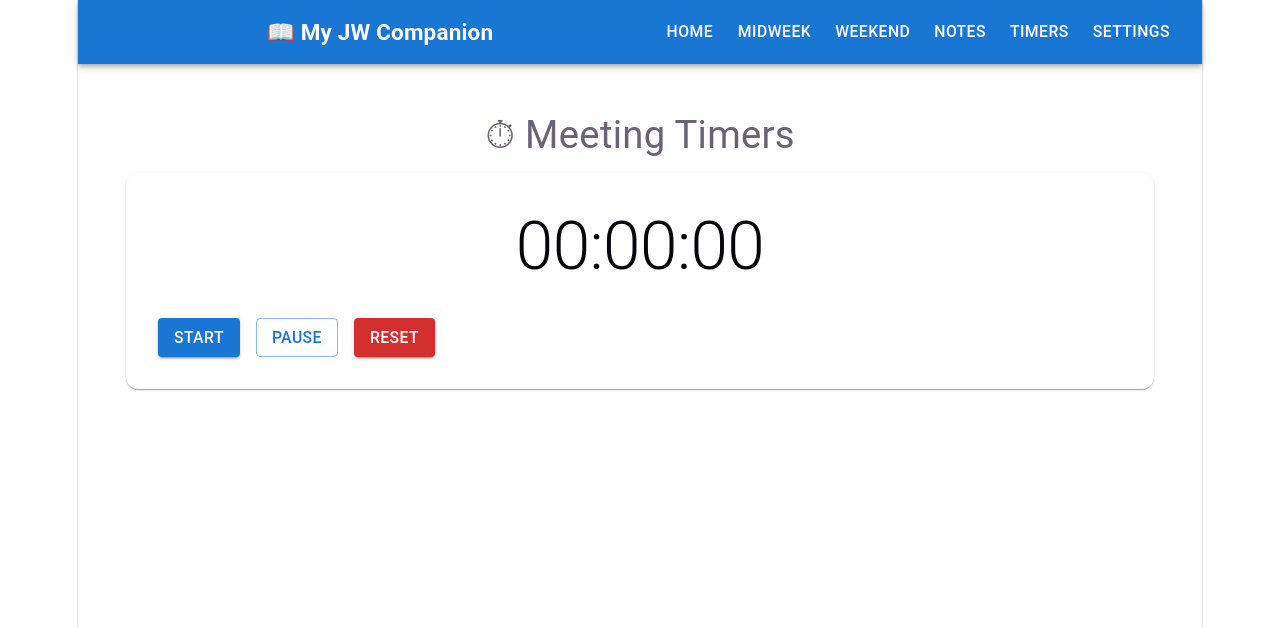
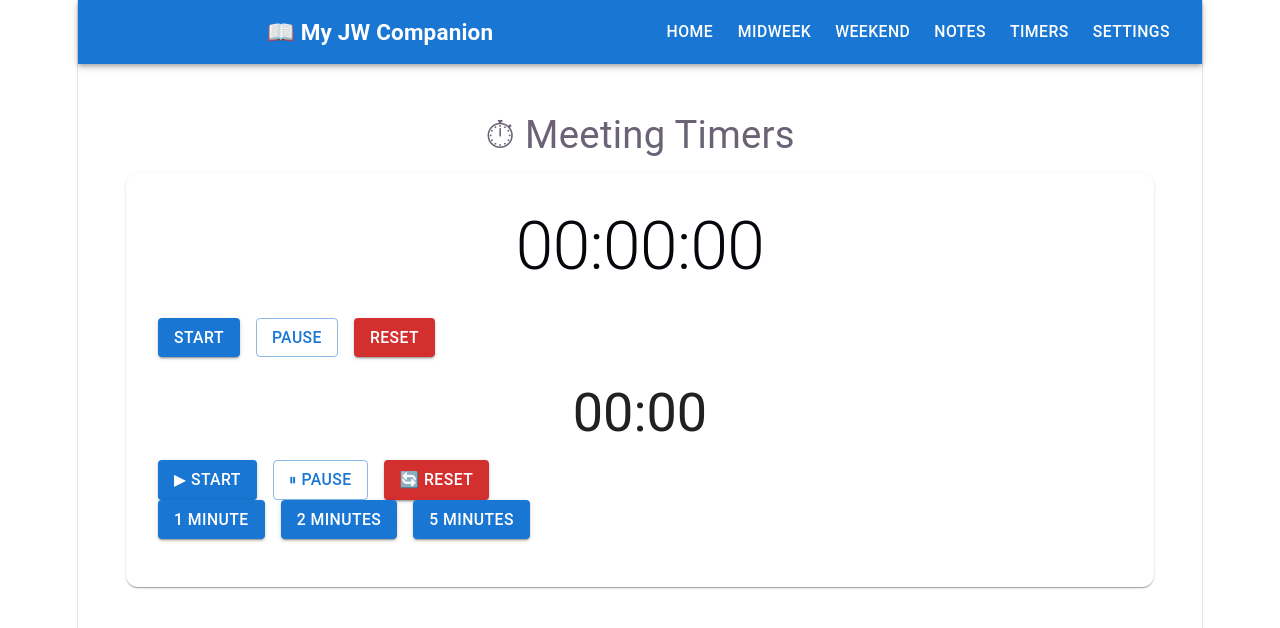
Before and after one commit to kadamsandesh28-star/jw-meeting-companion, a React (Vite) app: page /timers in a window 1280 px wide. Shown: the top 628 px of the page. Built offline with nearby package versions, Linux system fonts and the light colour scheme.

Commit message:
Completed countdown timer

```diff
--- a/src/pages/Timers.tsx
+++ b/src/pages/Timers.tsx
@@ -54,7 +54,14 @@ const [countdownRunning, setCountdownRunning] = useState(false);
       .toString()
       .padStart(2, "0")}:${secs.toString().padStart(2, "0")}`;
   };
+const formatCountdown = () => {
+  const mins = Math.floor(countdown / 60);
+  const secs = countdown % 60;
 
+  return `${mins.toString().padStart(2, "0")}:${secs
+    .toString()
+    .padStart(2, "0")}`;
+};
   return (
     <Box sx={{ p: 3 }}>
       <Typography variant="h4" gutterBottom>
@@ -100,6 +107,77 @@ const [countdownRunning, setCountdownRunning] = useState(false);
             Reset
           </Button>
         </Stack>
+        <Typography variant="h3" fontWeight="bold" sx={{ mt: 3 }}>
+  {formatCountdown()}
+</Typography>
+<Stack
+  direction="row"
+  spacing={2}
+  justifyContent="center"
+  sx={{ mt: 2 }}
+>
+  <Button
+    variant="contained"
+    onClick={() => setCountdownRunning(true)}
+  >
+    ▶ Start
+  </Button>
+
+  <Button
+    variant="outlined"
+    onClick={() => setCountdownRunning(false)}
+  >
+    ⏸ Pause
+  </Button>
+
+  <Button
+    color="error"
+    variant="contained"
+    onClick={() => {
+      setCountdownRunning(false);
+      setCountdown(0);
+    }}
+  >
+    🔄 Reset
+  </Button>
+</Stack>
+
+<Stack
+  direction="row"
+  spacing={2}
+  justifyContent="center"
+  sx={{ mb: 2 }}
+>
+  <Button
+    variant="contained"
+ onClick={() => {
+  setCountdown(60);
+  setCountdownRunning(false);
+}}
+  >
+    1 Minute
+  </Button>
+
+  <Button
+  variant="contained"
+  onClick={() => {
+    setCountdown(120);
+    setCountdownRunning(false);
+  }}
+>
+  2 Minutes
+</Button>
+
+  <Button
+  variant="contained"
+  onClick={() => {
+    setCountdown(300);
+    setCountdownRunning(false);
+  }}
+>
+  5 Minutes
+</Button>
+</Stack>
       </Paper>
     </Box>
   );
```
